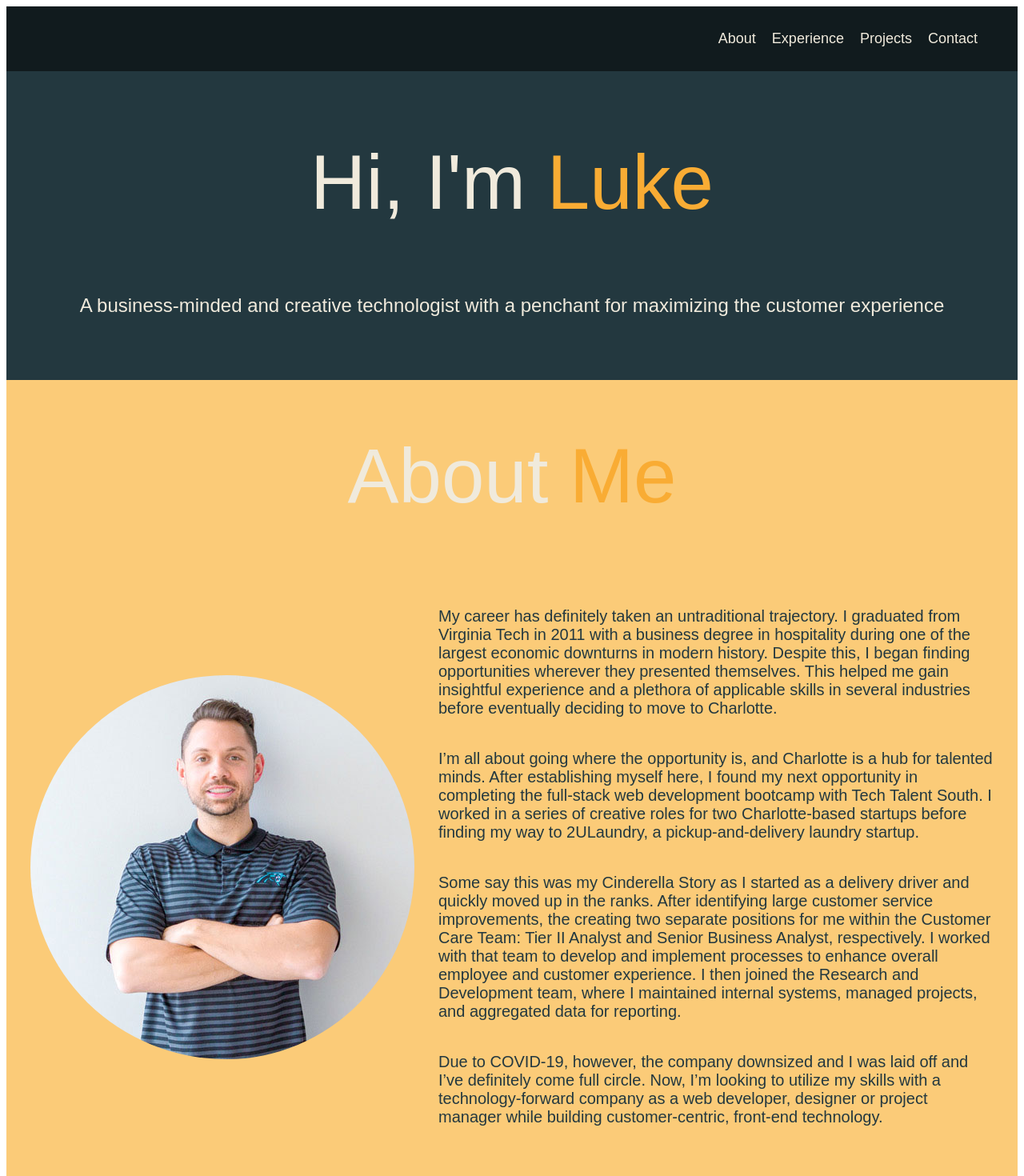
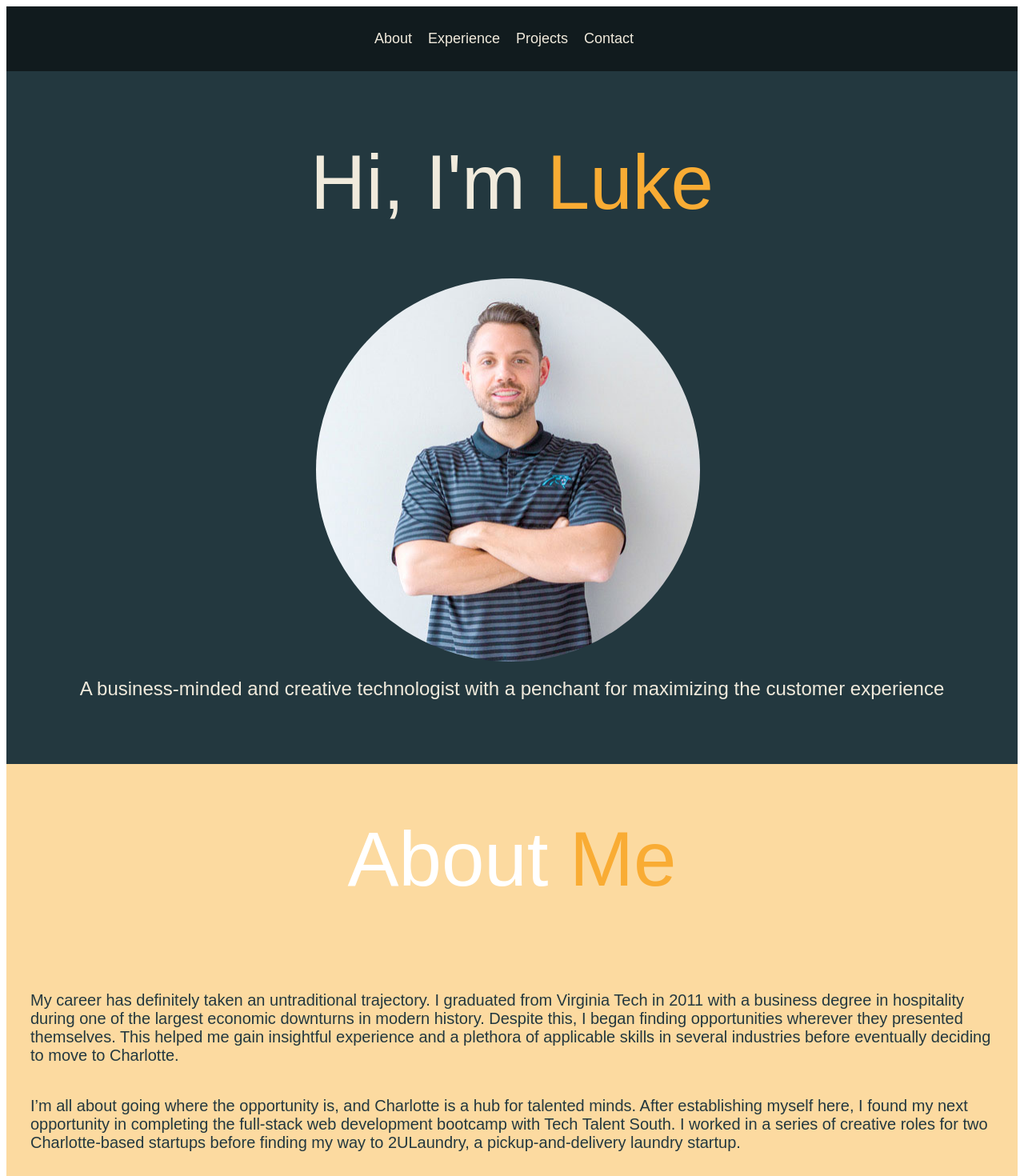
Before and after one commit to lflint07/new_website, a React (Create React App) app: page / in a window 1280 px wide. Shown: the top 1470 px of the page at 80% size. Built offline with nearby package versions, Linux system fonts and the light colour scheme.

Commit message:
updated photo to main, updated footer, updated about section

```diff
--- a/src/components/About.js
+++ b/src/components/About.js
@@ -10,11 +10,6 @@ function About() {
           </h1>
         </div>
         <div className="about-info">
-          <img
-            src="/images/new_website_avi.jpg"
-            alt="Luke Flint"
-            className="bio-image"
-          ></img>
           <div className="bio">
             <p>
               My career has definitely taken an untraditional trajectory. I
@@ -34,14 +29,15 @@ function About() {
               2ULaundry, a pickup-and-delivery laundry startup.
             </p>
             <p>
-              Some say this was my Cinderella Story as I started as a
-              delivery driver and quickly moved up in the ranks. After identifying large customer service improvements, the
-              creating two separate positions for me within the Customer Care
-              Team: Tier II Analyst and Senior Business Analyst, respectively. I
-              worked with that team to develop and implement processes to
-              enhance overall employee and customer experience. I then joined
-              the Research and Development team, where I maintained internal
-              systems, managed projects, and aggregated data for reporting.
+              Some say this was my Cinderella Story as I started as a delivery
+              driver and quickly moved up in the ranks. After identifying large
+              customer service improvements, the creating two separate positions
+              for me within the Customer Care Team: Tier II Analyst and Senior
+              Business Analyst, respectively. I worked with that team to develop
+              and implement processes to enhance overall employee and customer
+              experience. I then joined the Research and Development team, where
+              I maintained internal systems, managed projects, and aggregated
+              data for reporting.
             </p>
             <p>
               Due to COVID-19, however, the company downsized and I was laid off
--- a/src/components/Contact.js
+++ b/src/components/Contact.js
@@ -8,14 +8,18 @@ function Contact() {
           Contact<span className="text-secondary"> Me</span>
         </h1>
         <div className="contact boxes">
+          <div className="contact-linkedin">
+            <span className="text-secondary">
+              <a href="https://www.linkedin.com/in/lflint/" target="_blank">
+                LinkedIn
+              </a>
+            </span>
+          </div>
           <div className="contact-email">
             <span className="text-secondary">Email:</span> lflint07@gmail.com
           </div>
-          <div className="contact-phone">
-            <span className="text-secondary">Phone:</span> (540) 292-0965
-          </div>
-          <div className="contact-linkedin">
-            <span className="text-secondary"><a href="https://www.linkedin.com/in/lflint/" target="_blank">LinkedIn</a></span>
+          <div className="contact-resume">
+            <span className="text-secondary">Resume</span>
           </div>
         </div>
         <footer id="about-footer">Copyright &copy; 2020</footer>
--- a/src/components/Main.js
+++ b/src/components/Main.js
@@ -7,6 +7,11 @@ function Main() {
         <h1 className="lg-heading">
           Hi, I'm <span className="text-secondary">Luke</span>
         </h1>
+        <img
+          src="/images/new_website_avi.jpg"
+          alt="Luke Flint"
+          className="bio-image"
+        ></img>
         <h2 className="sm-heading">
           A business-minded and creative technologist with a penchant for
           maximizing the customer experience
--- a/src/scss/_mobile.scss
+++ b/src/scss/_mobile.scss
@@ -6,7 +6,7 @@
   .navbar {
     display: flex;
     flex-direction: row;
-    justify-content: flex-end;
+    justify-content: center;
     &.navbar ul {
       display: flex;
       flex-direction: row;
@@ -14,8 +14,16 @@
     }
   }
 
-  //Hero
-
+  //Home
+  #home {
+    .bio-image {
+      display: flex;
+      flex-direction: row;
+      justify-content: center;
+      align-self: center;
+      width: 40%;
+    }
+  }
   //About
   #about {
     display: flex;
@@ -31,11 +39,6 @@
       flex-direction: row;
       margin: 10px;
       padding: 10px;
-    }
-    .bio-image {
-      display: flex;
-      flex-direction: row;
-      margin: 10px;
     }
     .bio {
       display: flex;
@@ -61,7 +64,6 @@
         list-style: inside;
       }
     }
-
   }
 
   //Projects
@@ -95,10 +97,11 @@
       font-size: 30px;
     }
     .contact-email,
-    .contact-phone,
+    .contact-resume,
     .contact-linkedin {
       width: 100%;
       text-align: center;
+      justify-items: center;
     }
   }
 }
@@ -111,18 +114,25 @@
   .navbar {
     display: flex;
     flex-direction: row;
-    justify-content: flex-end;
+    justify-content: center;
     &.navbar ul {
       display: flex;
       flex-direction: row;
     }
   }
 
-  //Main
+  //Home
   .hero {
     &h1,
     &h2 {
       font-size: 8em;
+    }
+    .bio-image {
+      display: flex;
+      flex-direction: column;
+      justify-content: center;
+      align-self: center;
+      width: 40%;
     }
   }
   //About
@@ -143,11 +153,6 @@
       display: flex;
       flex-direction: row;
       // margin: 10px;
-    }
-    .bio-image {
-      display: flex;
-      flex-direction: row;
-      margin: 10px;
     }
     .bio {
       display: flex;
@@ -201,7 +206,7 @@
       font-size: 25px;
     }
     .contact-email,
-    .contact-phone,
+    .contact-resume,
     .contact-linkedin {
       width: 100%;
       text-align: center;
@@ -225,6 +230,17 @@
     }
   }
 
+  //Home
+  #home {
+    .bio-image {
+      display: flex;
+      flex-direction: column;
+      justify-content: center;
+      align-self: center;
+      width: 70%;
+    }
+  }
+
   //Contact
   #contact {
     .contact.boxes {
@@ -233,21 +249,28 @@
       justify-content: space-evenly;
     }
   }
+  .contact-email,
+  .contact-linkedin,
+  .contact-resume {
+    width: 100%;
+    text-align: center;
+    justify-items: center;
+  }
 }
 
 // Cell Phones -- SMALL
 @include mediaSm {
+  //Home
+  #home {
+    .bio-image {
+      width: 100%;
+      padding: 10px;
+    }
+  }
   //About
   #about {
-    .about-info {
-      .bio-image {
-        width: 100%;
-        padding: 10px;
-      }
-
-      .bio {
-        text-align: center;
-      }
+    .bio {
+      text-align: center;
     }
   }
 }
--- a/src/scss/index.scss
+++ b/src/scss/index.scss
@@ -1,7 +1,5 @@
 @import "config";
 @import "menu";
-
-
 
 * {
   box-sizing: border-box;
@@ -12,7 +10,7 @@
 #body {
   background: $primary-color;
   color: set-text-color($primary-color);
-  font-family: 'Gothic A-1', sans-serif;
+  font-family: "Gothic A-1", sans-serif;
 }
 
 //Headings
@@ -90,6 +88,11 @@ a {
     justify-content: center;
     text-align: center;
   }
+  .bio-image {
+    display: flex;
+    border-radius: 50%;
+    padding-right: 10px;
+  }
 }
 
 //About
@@ -97,8 +100,9 @@ a {
 #about {
   display: flex;
   flex-direction: column;
-  background: $tertiary-color;
+  background: lighten($tertiary-color, 8);
   padding-bottom: 40px;
+
 
   .about-container {
     display: flex;
@@ -106,7 +110,7 @@ a {
   }
   .about-header {
     .lg-heading.about {
-      color: $additional-color;
+      color: lighten($additional-color, 10);
     }
 
     .text-secondary.about {
@@ -119,12 +123,6 @@ a {
     flex-direction: column;
     justify-content: center;
     align-items: center;
-
-    .bio-image {
-      display: flex;
-      border-radius: 50%;
-      padding-right: 10px;
-    }
 
     .bio {
       padding: 5px;
@@ -245,17 +243,19 @@ a {
     display: flex;
     flex-direction: column;
     border: none;
-    align-items: center;
     padding-bottom: 50px;
     font-size: 20px;
+    text-align: center;
     &:hover {
       background: $primary-color;
     }
   }
 
-  .contact-phone {
+  .contact-resume {
     margin: 10px;
     padding: 10px;
+    // width: 100%;
+    // text-align: center;
     border: #fff solid;
     &:hover {
       // padding: 0.5rem 1.5;
@@ -269,6 +269,8 @@ a {
   .contact-email {
     margin: 10px;
     padding: 10px;
+    // width: 100%;
+    // text-align: center;
     border: #fff solid;
     &:hover {
       // padding: 0.5rem 1.5;
@@ -282,6 +284,8 @@ a {
   .contact-linkedin {
     margin: 10px;
     padding: 10px;
+    // width: 100%;
+    // text-align: center;
     border: #fff solid;
     color: white;
     &:hover {
```
